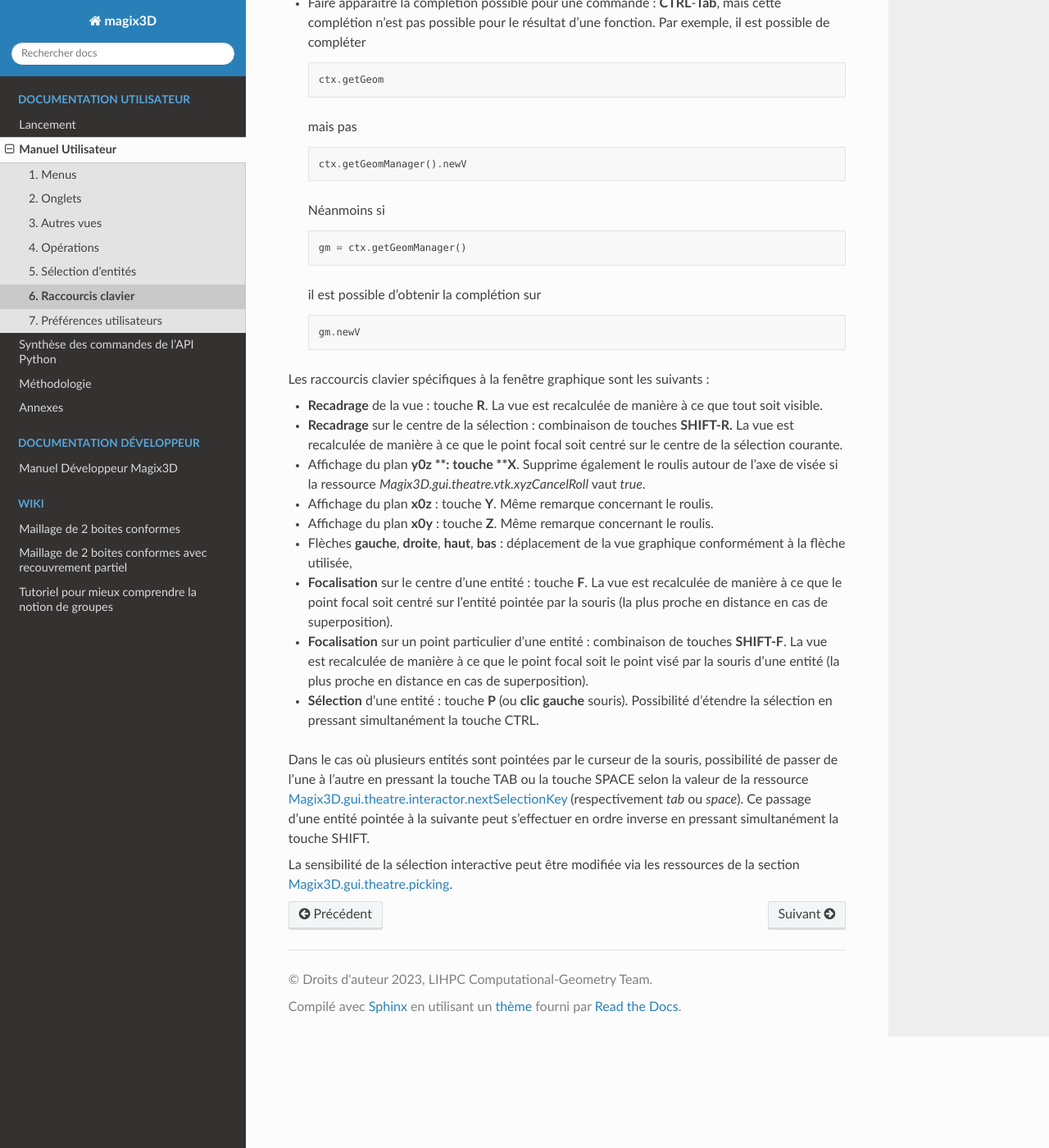
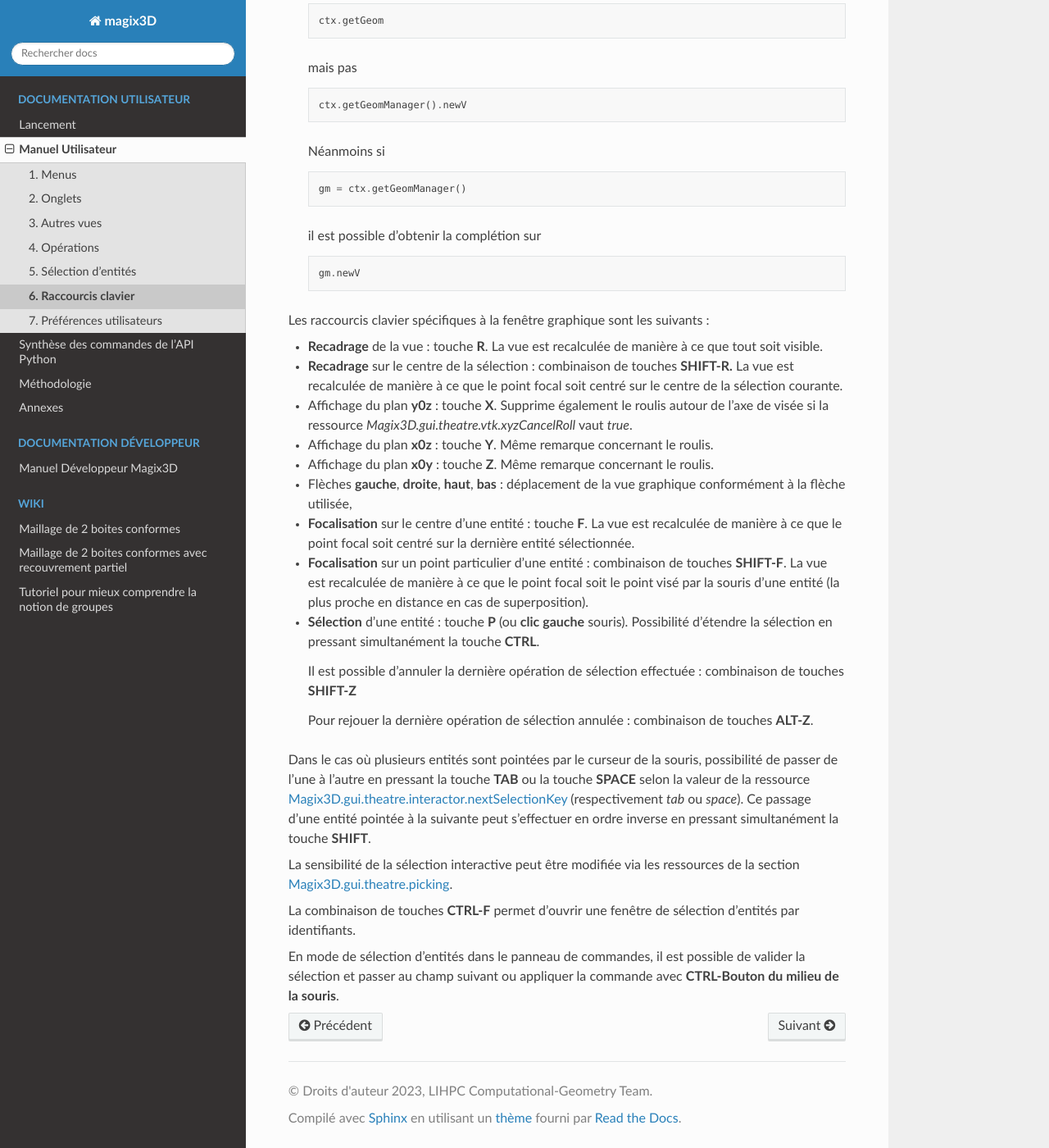
Before and after one commit to LIHPC-Computational-Geometry/magix3d, a Sphinx documentation site: the page built from Docs/pages/raccourcis.rst, in a window 1280 px wide and 1400 px high, scrolled down 568 px. Shown: the whole window at 82% size. Built offline with Sphinx 7.4.7 and the Read the Docs theme 3.1.0, drawn with Linux system fonts in a browser that asks for light colours; pages that are not in the unit, such as notebooks, are missing from menus; the version number could not be read and is left out; some of the changed text lies outside the part shown.

Commit message:
Complete the list of shortcuts

```diff
--- a/Docs/pages/raccourcis.rst
+++ b/Docs/pages/raccourcis.rst
@@ -3,41 +3,34 @@
 Raccourcis clavier
 ******************
 
-Les raccourcis clavier de Magix3D sont les suivants :
+Les raccourcis clavier de Magix3D sont les suivants :
 
--  **Annuler** la dernière commande : combinaison de touches **CTRL-Z**
+-  **Annuler** la dernière commande : combinaison de touches **CTRL-Z**
 
--  **Refaire** la commande venant d’être annulée : combinaison de
+-  **Refaire** la commande venant d’être annulée : combinaison de
    touches **CTRL-Y**
 
--  **Sélectionner** une entité à l’aide de son nom : combinaison de
-   touches **CTRL-F**
-
--  **Sauvegarder** une session (ensemble de commandes) : combinaison de
+-  **Sauvegarder** une session (ensemble de commandes) : combinaison de
    touches **CTRL-S**
 
--  **Quitter** l’application : combinaison de touches **CRTL-Q**
+-  **Quitter** l’application : combinaison de touches **CRTL-Q**
 
--  **Imprimer** la vue 3D (imprimante/fichier image) : combinaison de
+-  **Imprimer** la vue 3D (imprimante/fichier image) : combinaison de
    touches **CTRL-P**
 
-   NB : pour imprimer dans un fichier sélectionner *Print to file* et
-   sélectionner le format du fichier via l’extension associée (ex :
+   NB : pour imprimer dans un fichier sélectionner *Print to file* et
+   sélectionner le format du fichier via l’extension associée (ex :
    .bpm, .jpg, .pdf, .png, .ps).
 
--  Afficher l’\ **aide contextuelle** : touche **F1**
-
--  En mode de sélection d’entités dans le panneau de commandes, il est
-   possible de valider la sélection et passer au champs suivant avec
-   **CTRL-Bouton du milieu de la souris**.
+-  Afficher l’\ **aide contextuelle** : touche **F1**
 
 Les raccourcis clavier spécifiques à la console Python sont les
-suivants :
+suivants :
 
--  Faire apparaitre les commandes précédemment jouées : **SHIFT** + les
+-  Faire apparaitre les commandes précédemment jouées : **SHIFT** + les
    flèches de votre clavier.
 
--  Faire apparaitre la complétion possible pour une commande :
+-  Faire apparaitre la complétion possible pour une commande :
    **CTRL**-**Tab**, mais cette complétion n’est pas possible pour le
    résultat d’une fonction. Par exemple, il est possible de compléter
 
@@ -64,48 +57,55 @@
     gm.newV
 
 Les raccourcis clavier spécifiques à la fenêtre graphique sont les
-suivants :
+suivants :
 
--  **Recadrage** de la vue : touche **R**. La vue est recalculée de
+-  **Recadrage** de la vue : touche **R**. La vue est recalculée de
    manière à ce que tout soit visible.
 
--  **Recadrage** sur le centre de la sélection : combinaison de touches
+-  **Recadrage** sur le centre de la sélection : combinaison de touches
    **SHIFT-R.** La vue est recalculée de manière à ce que le point focal
    soit centré sur le centre de la sélection courante.
 
--  Affichage du plan **y0z **: touche **X**. Supprime également le
+-  Affichage du plan **y0z** : touche **X**. Supprime également le
    roulis autour de l’axe de visée si la ressource
    *Magix3D.gui.theatre.vtk.xyzCancelRoll* vaut *true*.
 
--  Affichage du plan **x0z** : touche **Y**. Même remarque concernant le
+-  Affichage du plan **x0z** : touche **Y**. Même remarque concernant le
    roulis.
 
--  Affichage du plan **x0y** : touche **Z**. Même remarque concernant le
+-  Affichage du plan **x0y** : touche **Z**. Même remarque concernant le
    roulis.
 
--  Flèches **gauche**, **droite**, **haut**, **bas** : déplacement de la
+-  Flèches **gauche**, **droite**, **haut**, **bas** : déplacement de la
    vue graphique conformément à la flèche utilisée,
 
--  **Focalisation** sur le centre d’une entité : touche **F**. La vue
+-  **Focalisation** sur le centre d’une entité : touche **F**. La vue
    est recalculée de manière à ce que le point focal soit centré sur
-   l’entité pointée par la souris (la plus proche en distance en cas de
-   superposition).
+   la dernière entité sélectionnée.
 
--  **Focalisation** sur un point particulier d’une entité : combinaison
+-  **Focalisation** sur un point particulier d’une entité : combinaison
    de touches **SHIFT-F**. La vue est recalculée de manière à ce que le
    point focal soit le point visé par la souris d’une entité (la plus
    proche en distance en cas de superposition).
 
--  **Sélection** d’une entité : touche **P** (ou **clic gauche**
+-  **Sélection** d’une entité : touche **P** (ou **clic gauche**
    souris). Possibilité d’étendre la sélection en pressant simultanément
-   la touche CTRL.
+   la touche **CTRL**.
+
+   Il est possible d'annuler la dernière opération de sélection effectuée : combinaison de touches **SHIFT-Z**
+
+   Pour rejouer la dernière opération de sélection annulée : combinaison de touches **ALT-Z**.
 
 Dans le cas où plusieurs entités sont pointées par le curseur de la
 souris, possibilité de passer de l’une à l’autre en pressant la touche
-TAB ou la touche SPACE selon la valeur de la ressource
-:ref:`Magix3D.gui.theatre.interactor.nextSelectionKey<nextSelectionKey>` (respectivement *tab*
+**TAB** ou la touche **SPACE** selon la valeur de la ressource :ref:`Magix3D.gui.theatre.interactor.nextSelectionKey<nextSelectionKey>` (respectivement *tab*
 ou *space*). Ce passage d’une entité pointée à la suivante peut
-s’effectuer en ordre inverse en pressant simultanément la touche SHIFT.
+s’effectuer en ordre inverse en pressant simultanément la touche **SHIFT**.
 
 La sensibilité de la sélection interactive peut être modifiée via les
 ressources de la section :ref:`Magix3D.gui.theatre.picking<section-picking>`.
+
+La combinaison de touches **CTRL-F** permet d'ouvrir une fenêtre de sélection d'entités par identifiants.
+
+En mode de sélection d’entités dans le panneau de commandes, il est possible de valider la sélection et passer au champ suivant ou appliquer la commande avec
+**CTRL-Bouton du milieu de la souris**.
```
